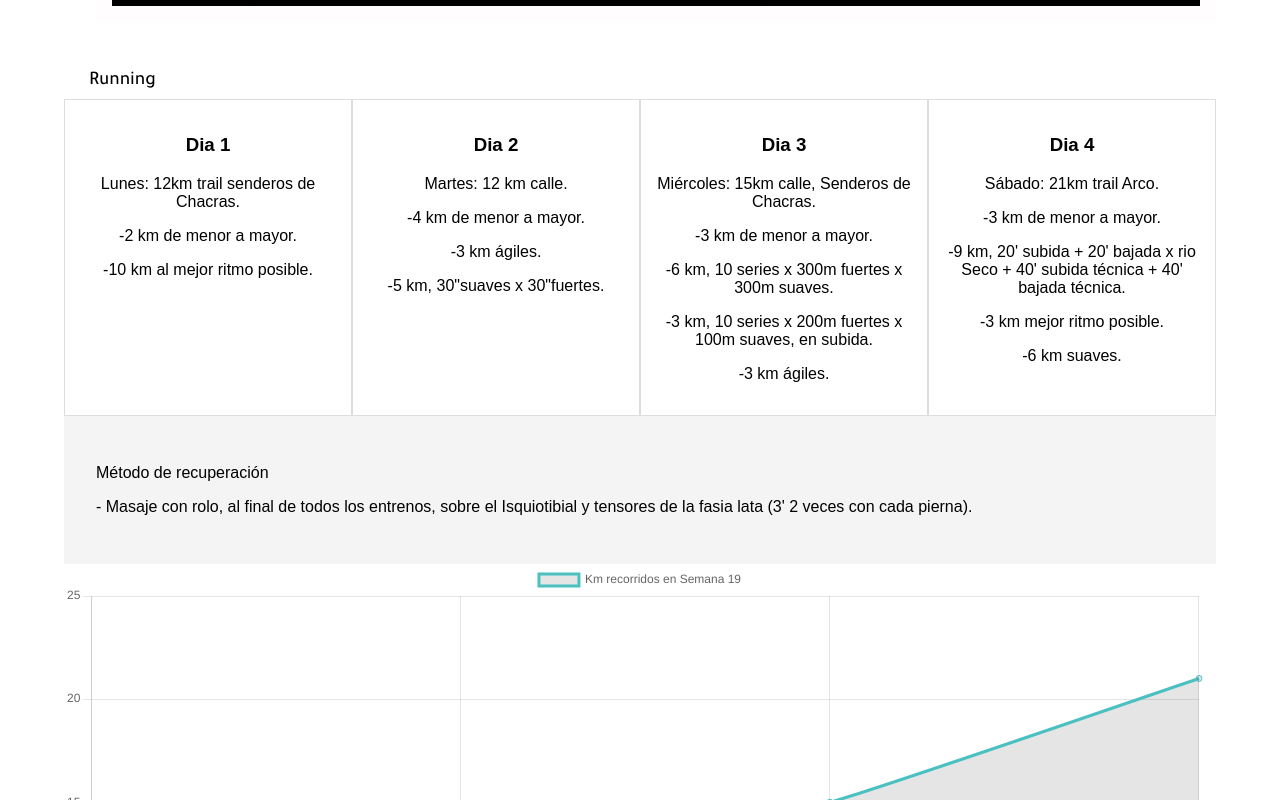
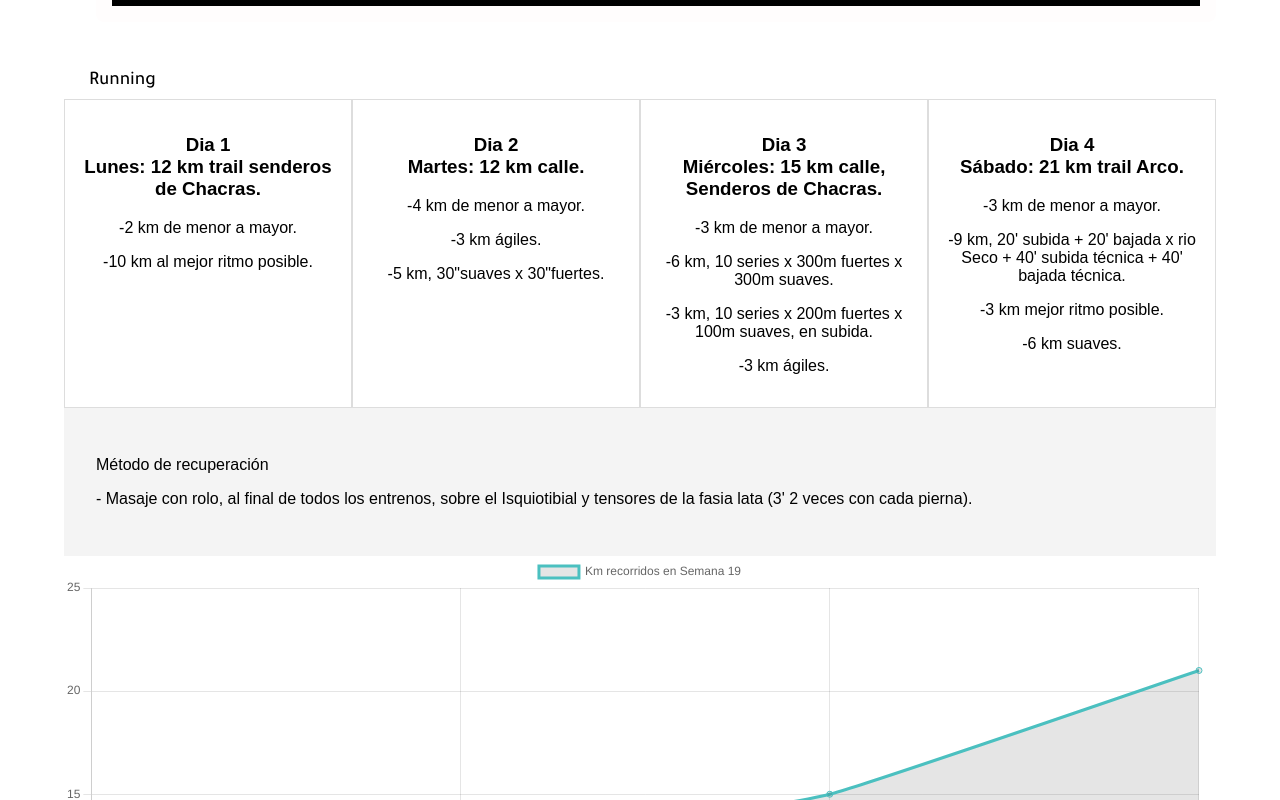
Before and after one commit to gdeconcienciacorporal/gdejmcarmona.github.io, a plain HTML site: page index.html in a window 1280 px wide. Shown: the part 1760-2560 px from the top of the page. Drawn offline with nearby package versions, Linux system fonts and the light colour scheme; grey boxes are pictures that could not be loaded.

Commit message:
Update index.html

```diff
--- a/index.html
+++ b/index.html
@@ -45,29 +45,29 @@
     </div>
     <div class="column-container 1">
         <div class="column">
-            <h3>Dia 1</h3>
-            <p> Lunes: 12km trail senderos de Chacras. </p>
+            <h3>Dia 1
+            <br> Lunes: 12 km trail senderos de Chacras.</h3>
             <p>  -2 km de menor a mayor.</p>
             <p>  -10 km al mejor ritmo posible. </p>
         </div>
         <div class="column">
-            <h3>Dia 2</h3>
-            <p> Martes: 12 km calle. </p>
+            <h3>Dia 2
+            <br> Martes: 12 km calle. </h3>
             <p> -4 km de menor a mayor.</p>
             <p> -3 km ágiles.</p>
             <p> -5 km, 30"suaves x 30"fuertes.</p>
         </div>
         <div class="column">
-            <h3>Dia 3</h3>
-            <p> Miércoles: 15km calle, Senderos de Chacras. </p>
+            <h3>Dia 3
+            <br> Miércoles: 15 km calle, Senderos de Chacras. </h3>
             <p> -3 km de menor a mayor.</p>
             <p> -6 km, 10 series x 300m fuertes x 300m suaves. </p>
             <p> -3 km, 10 series x 200m fuertes x 100m suaves, en subida. </p>
             <p> -3 km ágiles. </p>
         </div>
         <div class="column">
-            <h3>Dia 4</h3>
-            <p> Sábado: 21km trail Arco. </p>
+            <h3>Dia 4
+            <br> Sábado: 21 km trail Arco. </h3>
             <p> -3 km de menor a mayor.</p>
             <p> -9 km, 20' subida + 20' bajada x rio Seco + 40' subida técnica + 40' bajada técnica. </p>
             <p> -3 km mejor ritmo posible. </p>
@@ -105,31 +105,31 @@
     </div>
     <div class="column-container 1">
         <div class="column">
-            <h3>Dia 1</h3>
-            <p> Lunes: 13km trail Senderos de Chacras. </p>
+            <h3>Dia 1
+            <br> Lunes: 13 km trail Senderos de Chacras. </h3>
             <p> - 3 km menor a mayor.</p>
             <p> - 4 km, 2' fuertes x 4' suaves x 1' ágil. </p>
             <p> - 4 km buenas sensaciones.</p>
             <p> - 2 km fuertes.</p>
         </div>
         <div class="column">
-            <h3>Dia 2</h3>
-            <p> Martes: 12 km Parque de Montaña. </p>
+            <h3>Dia 2
+            <br> Martes: 12 km Parque de Montaña. </h3>
             <p> - 4 km de menor a mayor. </p>
             <p> - 3 km ágiles.</p>
-            <p> - 5 km, 30"suaves x 30"fuertes. </p>
+            <p> - 5 km, 30" suaves x 30" fuertes. </p>
             <p></p>
         </div>
         <div class="column">
-            <h3>Dia 3</h3>
-            <p> Miércoles: 6km calle. </p>
+            <h3>Dia 3
+            <br> Miércoles: 6 km calle. </h3>
             <p> - 1 km de menor a mayor. </p>
             <p> - 3 km, 10 series x 150 metros fuertes x 150 metros suaves. </p>
             <p> - 2 km ágiles.</p>
         </div>
         <div class="column">
-            <h3>Dia 4</h3>
-            <p> Sábado: 14 km trail zona del Arco. </p>
+            <h3>Dia 4
+            <br> Sábado: 14 km trail zona del Arco. </h3>
             <p> - 3 km de menor a mayor.</p>
             <p> - 7 km pulsaciones bajas, buenas sensaciones.</p>
             <p> - 4 km, 3' fuertes x 2' suaves. </p>
```
